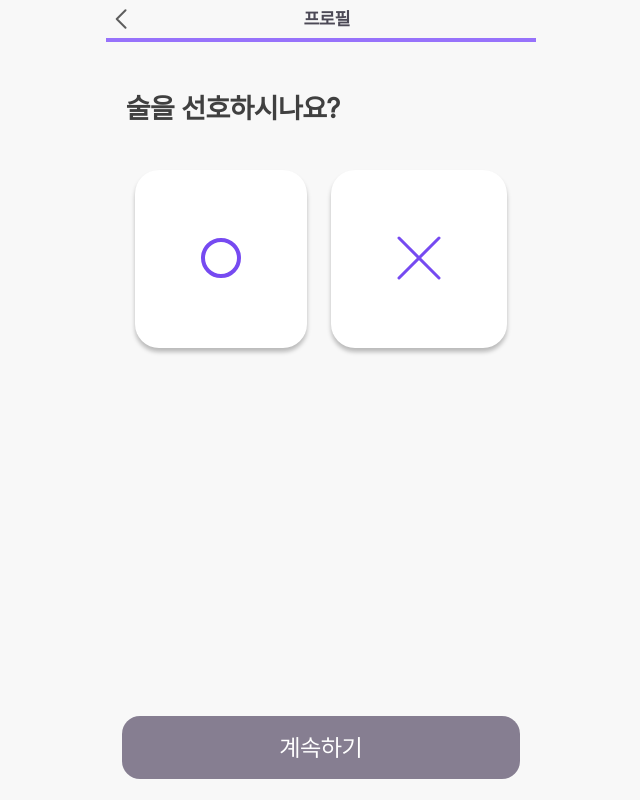
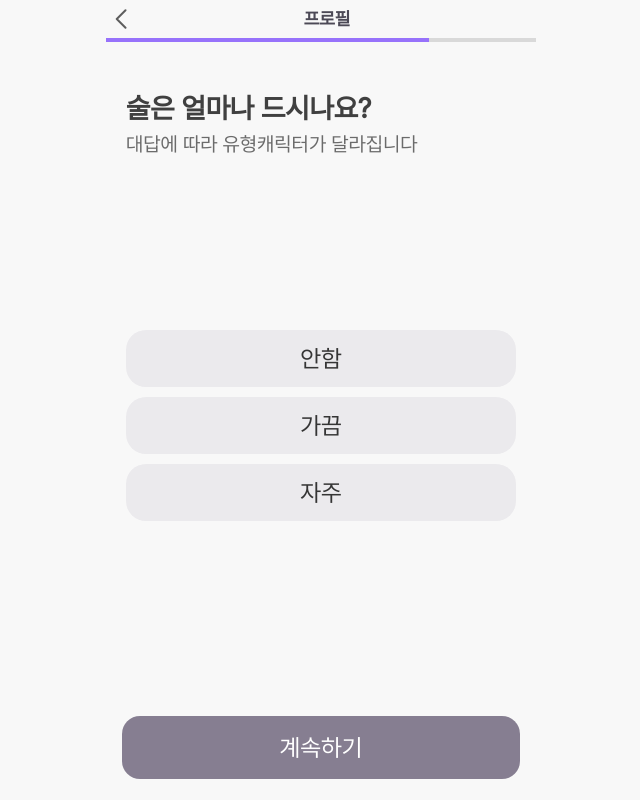
Before and after one commit to project-tingting/tingting_front, a Next.js app: page /profile/alcohol in a window 1280 px wide. Shown: the whole page, without its empty margins (319-959 px from the left). Built offline with nearby package versions, Linux system fonts and the light colour scheme.

Commit message:
Feat: alcohol 페이지 구현

```diff
--- /dev/null
+++ b/components/Profile/AlcoholButton.tsx
@@ -0,0 +1,35 @@
+import React from 'react';
+import styled from 'styled-components';
+
+interface AlcoholButtonProps {
+  drinking: string;
+  className: string;
+  onClick: () => void;
+}
+
+export default function AlcoholButton({ drinking, className, onClick }: AlcoholButtonProps) {
+  return (
+    <StyledAlcoholButton className={className} onClick={onClick}>
+      {drinking}
+    </StyledAlcoholButton>
+  );
+}
+
+const StyledAlcoholButton = styled.button`
+  width: 100%;
+  border-radius: 2rem;
+  border: none;
+  padding: 1.4rem 0;
+  background-color: ${({ theme }) => theme.colors.inputColor};
+  color: #353535;
+  font-weight: 500;
+  font-size: 2.4rem;
+  line-height: 2.9rem;
+
+  &.selectedNever,
+  &.selectedSometimes,
+  &.selectedOften {
+    background-color: ${({ theme }) => theme.colors.mainColor};
+    color: ${({ theme }) => theme.colors.whiteColor};
+  }
+`;
--- a/pages/profile/alcohol.tsx
+++ b/pages/profile/alcohol.tsx
@@ -1,6 +1,5 @@
 import Router from 'next/router';
-import Image from 'next/image';
-import React, { useEffect, useState } from 'react';
+import React, { useState } from 'react';
 import styled from 'styled-components';
 import { useRecoilState } from 'recoil';
 
@@ -9,58 +8,51 @@ import { userProfileState } from '../../core/recoil/userProfileAtom';
 import Button from '../../components/common/Button';
 import ProgressBar from '../../components/common/ProgressBar';
 import Top from '../../components/common/Top';
-import purpleO from '../../public/assets/icons/purpleO.svg';
-import purpleX from '../../public/assets/icons/purpleX.svg';
-import whiteO from '../../public/assets/icons/whiteO.svg';
-import whiteX from '../../public/assets/icons/whiteX.svg';
 
 import InputContainer from '../../components/common/AnimationContainer';
 import Container from '../../components/common/Container';
 import Guide from '../../components/common/Guide';
+import AlcoholButton from '../../components/Profile/AlcoholButton';
 
 export default function alcohol() {
   const [userProfile, setUserProfile] = useRecoilState(userProfileState);
   const [alcohol, setAlcohol] = useState<string[]>([]);
-  const [isDisabled, setIsDisabled] = useState(true);
 
-  useEffect(() => {
-    if (!alcohol.length) setIsDisabled(true);
-    else {
-      setIsDisabled(false);
-    }
-  }, [alcohol]);
   const handleContinueButton = () => {
     setUserProfile([...userProfile, { topic: 'isDrink', valueList: alcohol }]);
-    console.log('userprofile', userProfile);
-    console.log('alcohol', alcohol);
-    Router.push('/profile/completed');
+    Router.push('/profile/smoking');
   };
-  const handleOButton = () => {
-    setAlcohol(['1']);
-  };
-  const handleXButton = () => {
-    setAlcohol(['0']);
-  };
+
   return (
     <>
       <Top text="프로필" />
-      <ProgressBar stage={3} total={3} />
+      <ProgressBar stage={3} total={4} />
       <Container>
         <InputContainer>
-          <Guide text="술을 선호하시나요?"></Guide>
-          <OXButtonGroup>
-            <OXButton onClick={handleOButton} className={alcohol[0] === '1' ? 'clicked' : ''}>
-              <Image src={alcohol[0] === '1' ? whiteO : purpleO} />
-            </OXButton>
-            <OXButton onClick={handleXButton} className={alcohol[0] === '0' ? 'clicked' : ''}>
-              <Image src={alcohol[0] === '0' ? whiteX : purpleX} />
-            </OXButton>
-          </OXButtonGroup>
+          <Guide text="술은 얼마나 드시나요?"></Guide>
+          <SubGuide>대답에 따라 유형캐릭터가 달라집니다</SubGuide>
         </InputContainer>
+        <AlcoholButtonContainer>
+          <AlcoholButton
+            drinking="안함"
+            onClick={() => setAlcohol(['안함'])}
+            className={alcohol[0] === '안함' ? 'selectedNever' : ''}
+          />
+          <AlcoholButton
+            drinking="가끔"
+            onClick={() => setAlcohol(['가끔'])}
+            className={alcohol[0] === '가끔' ? 'selectedSometimes' : ''}
+          />
+          <AlcoholButton
+            drinking="자주"
+            onClick={() => setAlcohol(['자주'])}
+            className={alcohol[0] === '자주' ? 'selectedOften' : ''}
+          />
+        </AlcoholButtonContainer>
         <Button
           onClick={handleContinueButton}
           text="계속하기"
-          disabled={isDisabled}
+          disabled={alcohol.length === 0}
           isRound={true}
         />
       </Container>
@@ -68,22 +60,19 @@ export default function alcohol() {
   );
 }
 
-export const OXButtonGroup = styled.div`
+const AlcoholButtonContainer = styled.section`
   display: flex;
-  justify-content: space-evenly;
-  gap: 1.6rem;
+  flex-direction: column;
+  justify-content: center;
+  align-items: center;
+  gap: 1rem;
+  height: 100%;
 `;
-export const OXButton = styled.button`
-  padding: 6.6rem;
-  border-radius: 2.4rem;
-  background-color: ${({ theme }) => theme.colors.whiteColor};
-  box-shadow: 0 0.4rem 0.4rem rgba(0, 0, 0, 0.25);
-  &.clicked {
-    background-color: ${({ theme }) => theme.colors.mainColor};
-  }
-  &:active {
-    box-shadow: 0 0.1rem 0.1rem rgba(0, 0, 0, 0.25);
-    position: relative;
-    top: 0.2rem;
-  }
+
+const SubGuide = styled.p`
+  color: ${({ theme }) => theme.colors.descriptionColor};
+  font-weight: 500;
+  font-size: 2rem;
+  line-height: 2.4rem;
+  margin-top: -3.8rem;
 `;
```
